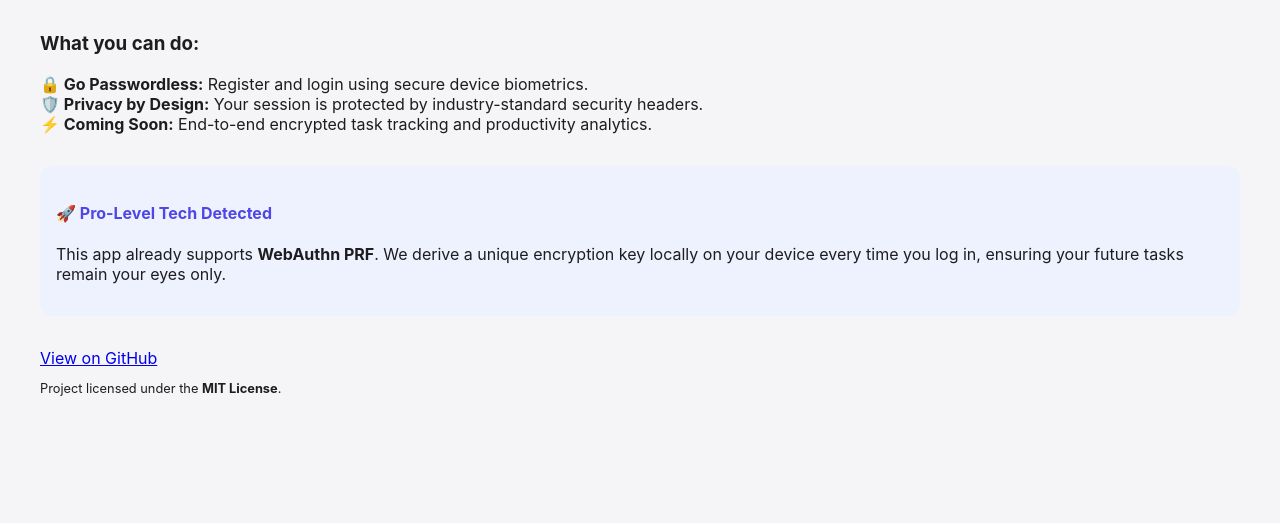
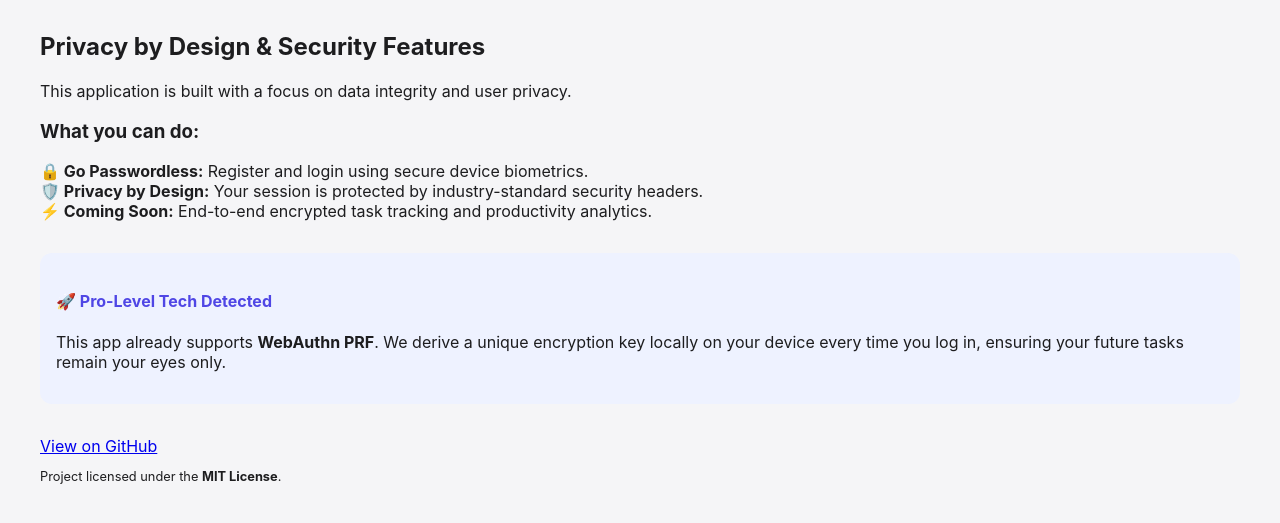
Before and after one commit to bztt282tbz-sys/focus_app, a Flask app: page / in a window 1280 px wide. Shown: the part 77-600 px from the top of the page. Run offline with Flask 3, Linux system fonts and the light colour scheme.

Commit message:
should have tested first

```diff
--- a/templates/home.html
+++ b/templates/home.html
@@ -1,6 +1,11 @@
 {% extends "base.html" %}
 {% block content %}
-<div class="my-4">
+<section class="security-features">
+    <h2>Privacy by Design & Security Features</h2>
+    <p>This application is built with a focus on data integrity and user privacy.</p>
+
+
+    <div class="my-4"></div>
         <h3>What you can do:</h3>
         <ul style="list-style: none; padding: 0;">
             <li><strong>🔒 Go Passwordless:</strong> Register and login using secure device biometrics.</li>
@@ -15,11 +20,13 @@
     </div>
 
     <div class="links mt-4">
-        <a href="[https://github.com/bztt282tbz-sys/focus_app](https://github.com/bztt282tbz-sys/focus_app)" class="btn" target="_blank">View on GitHub</a>
+        <a href="https://github.com/bztt282tbz-sys/focus_app" class="btn" target="_blank">View on GitHub</a>
     </div>
 </div>
 
 <div class="legal-info mt-5 text-center text-muted" style="font-size: 0.8rem;">
     <p>Project licensed under the <strong>MIT License</strong>.</p>
 </div>
+    </section>
+
 {% endblock %}
```
